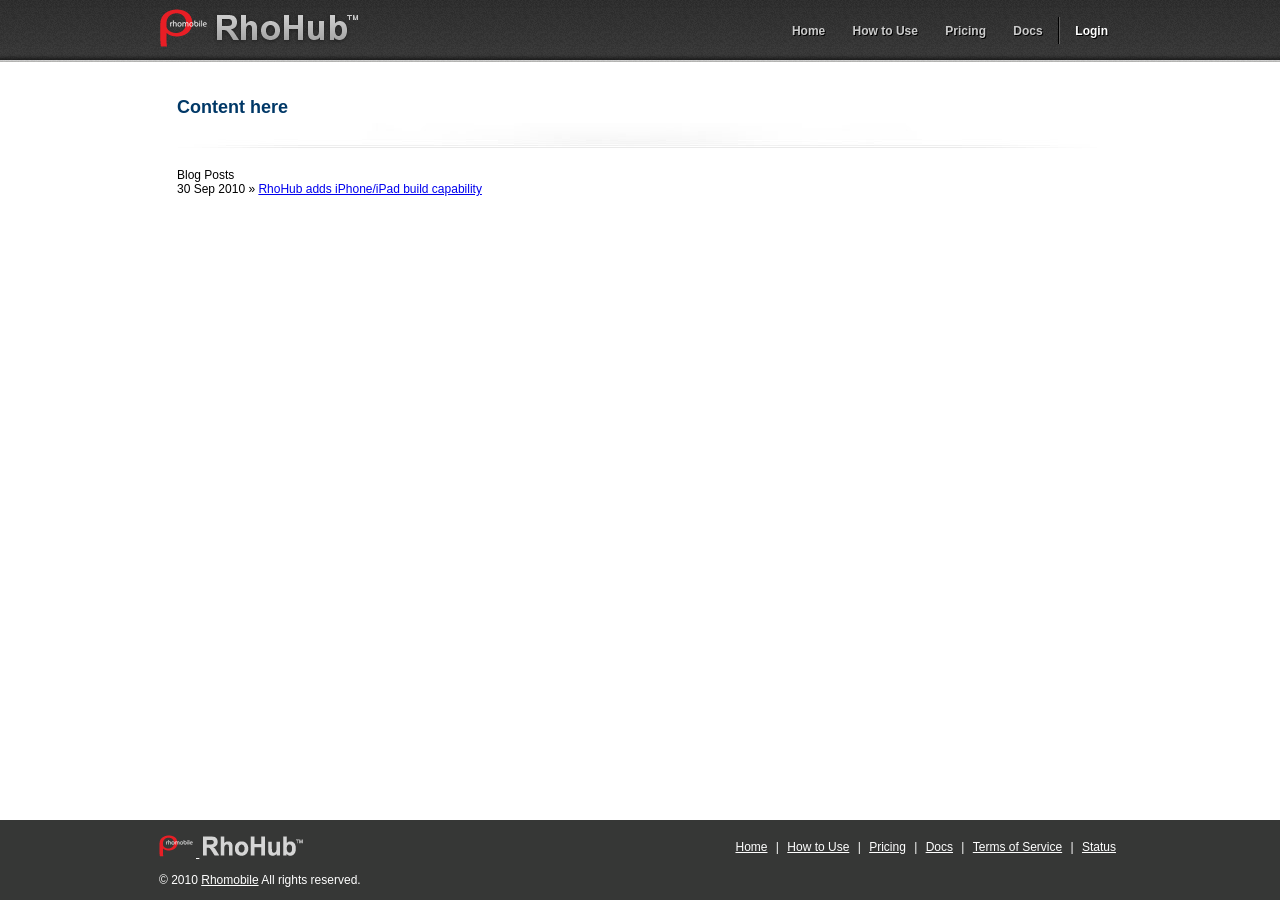
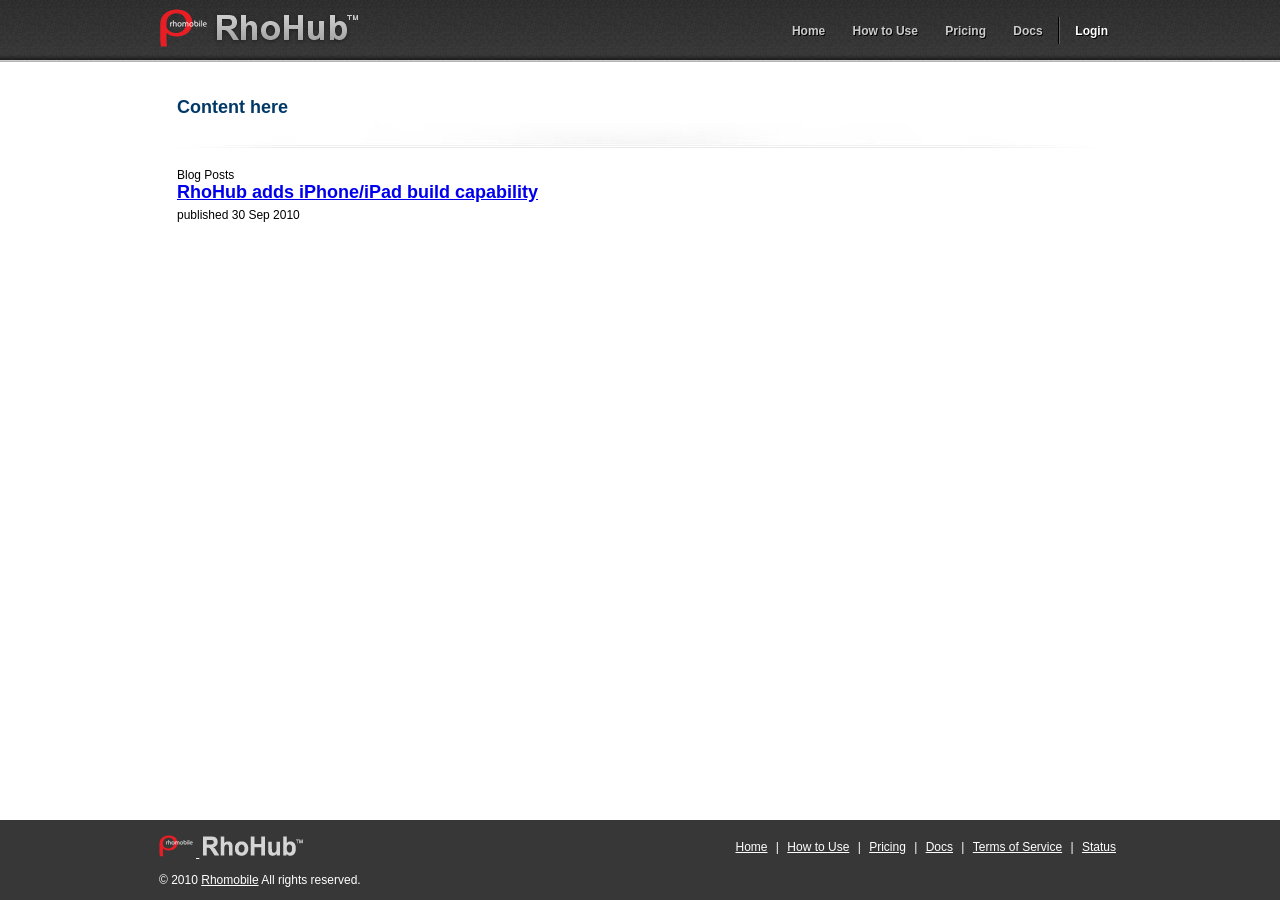
Before and after one commit to rhomobile/blog.rhohub.com, a Jekyll site: the page built from index.html, in a window 1280 px wide. Built offline with Jekyll 4.4.1, drawn with Linux system fonts in a browser that asks for light colours; Markdown is read by kramdown in place of the engine named in the settings.

Commit message:
layout for index

```diff
--- a/index.html
+++ b/index.html
@@ -6,8 +6,13 @@
 <div id="home">
   <h1>Blog Posts</h1>
   <ul class="posts">
-    {% for post in site.posts %}
-      <li><span>{{ post.date | date_to_string }}</span> &raquo; <a href="{{ post.url }}">{{ post.title }}</a></li>
-    {% endfor %}
+	{% for post in site.posts %}
+	<li>
+		<div class="post">
+			<h2><a href="{{ post.url }}">{{ post.title }}</a></h2>
+			<div id="date">published {{ post.date | date_to_string }}</div>
+		</div>
+	</li>
+	{% endfor %}
   </ul>
 </div>
```
